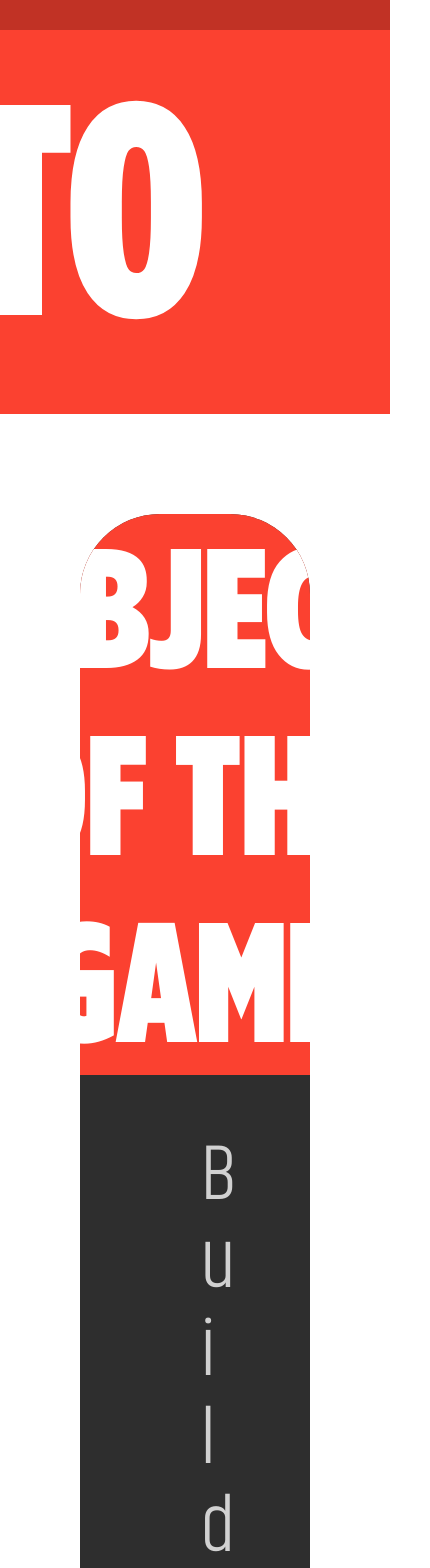
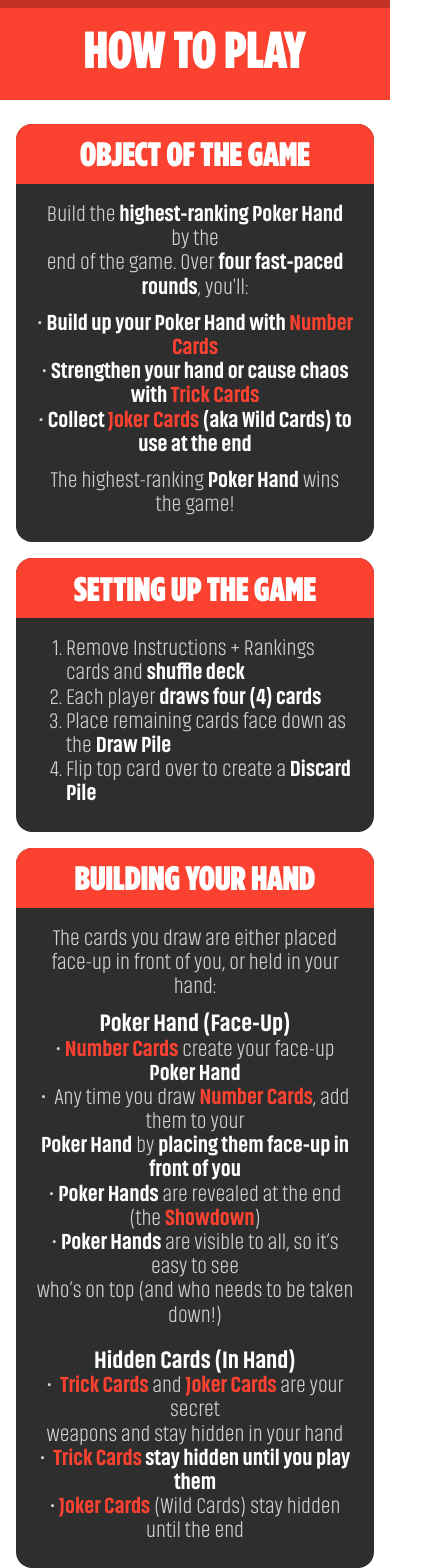
Before and after one commit to FuturaExtraBold/jokers, a React (Vite) app: page / in a window 390 px wide. Shown: the top 1568 px of the page, 430 px wide, since content can reach past the window. Built offline with nearby package versions, Linux system fonts and the light colour scheme.

Commit message:
Added fluid properties for responsive layout

```diff
--- a/src/components/Header/Header.scss
+++ b/src/components/Header/Header.scss
@@ -1,11 +1,13 @@
+@use "../../styles/mixins" as *;
+
 .header {
   position: relative;
   display: flex;
   width: 100%;
-  height: 414px;
+  height: fluid(100px, 414px);
   align-items: center;
   justify-content: center;
-  margin-bottom: 100px;
+  margin-bottom: fluid(24px, 100px);
   background-color: var(--color-accent);
 }
 
@@ -14,6 +16,6 @@
   top: 0;
   left: 0;
   width: 100%;
-  height: 30px;
+  height: fluid(8px, 30px);
   background-color: rgb(0 0 0 / 0.23);
 }
--- a/src/components/Panel/Panel.scss
+++ b/src/components/Panel/Panel.scss
@@ -1,3 +1,5 @@
+@use "../../styles/mixins" as *;
+
 .panel {
   position: relative;
   display: flex;
@@ -5,8 +7,8 @@
   width: 100%;
   flex-direction: column;
   justify-content: center;
-  border-radius: 80px;
-  margin-bottom: 60px;
+  border-radius: fluid(16px, 80px);
+  margin-bottom: fluid(16px, 60px);
   background-color: var(--color-grey);
 }
 
@@ -14,7 +16,7 @@
   position: relative;
   display: flex;
   width: 100%;
-  min-height: 260px;
+  min-height: fluid(60px, 260px);
   align-items: center;
   justify-content: center;
   background-color: var(--color-accent);
@@ -26,13 +28,13 @@
   height: 100%;
   flex-direction: column;
   justify-content: center;
-  padding: 60px 120px 80px;
+  padding: fluid(20px, 60px) fluid(20px, 70px) fluid(24px, 80px);
 }
 
 .panel__body > *:not(:last-child) {
-  margin-bottom: 30px;
+  margin-bottom: fluid(12px, 30px);
 }
 
 .panel__section:not(:last-child) {
-  margin-bottom: 60px;
+  margin-bottom: fluid(20px, 60px);
 }
--- a/src/styles/_layout.scss
+++ b/src/styles/_layout.scss
@@ -1,3 +1,5 @@
+@use "mixins" as *;
+
 .container {
   display: flex;
   width: 100%;
@@ -8,5 +10,5 @@
 }
 
 .container--padded {
-  padding: 0 80px;
+  padding-inline: fluid(16px, 80px);
 }
--- /dev/null
+++ b/src/styles/_mixins.scss
@@ -0,0 +1,24 @@
+@use "sass:math";
+
+/* stylelint-disable order/order */
+@function fluid($min, $max, $min-vw: 540px, $max-vw: 1920px) {
+  $slope: math.div($max - $min, $max-vw - $min-vw);
+  $intercept: $min - ($slope * $min-vw);
+
+  @return clamp(#{$min}, #{$intercept} + #{$slope * 100}vw, #{$max});
+}
+/* stylelint-enable order/order */
+
+@mixin fit {
+  position: absolute;
+  top: 0;
+  left: 0;
+  width: 100%;
+  height: 100%;
+}
+
+@mixin responsive-image {
+  display: block;
+  max-width: 100%;
+  height: auto;
+}
--- a/src/styles/_typography.scss
+++ b/src/styles/_typography.scss
@@ -1,7 +1,9 @@
+@use "mixins" as *;
+
 h1 {
   color: var(--color-header);
   font-family: var(--font-gotham);
-  font-size: 300px;
+  font-size: fluid(52px, 300px);
   font-weight: var(--font-gotham-xblack);
   text-transform: uppercase;
 }
@@ -9,7 +11,7 @@ h1 {
 h2 {
   color: var(--color-header);
   font-family: var(--font-gotham);
-  font-size: 170px;
+  font-size: fluid(34px, 170px);
   font-weight: var(--font-gotham-ultra);
   text-transform: uppercase;
 }
@@ -17,17 +19,15 @@ h2 {
 h3 {
   color: var(--color-header);
   font-family: var(--font-akhand);
-  font-size: 110px;
+  font-size: fluid(24px, 110px);
   font-weight: var(--font-akhand-extrabold);
-  letter-spacing: -2px;
 }
 
 .body {
   color: var(--color-body);
   font-family: var(--font-akhand);
-  font-size: 80px;
+  font-size: fluid(22px, 80px);
   font-weight: var(--font-akhand-light);
-  letter-spacing: -2px;
   line-height: 1.1;
   text-wrap: initial;
 }
@@ -35,7 +35,6 @@ h3 {
 .body--large {
   color: var(--color-header);
   font-weight: var(--font-akhand-extrabold);
-  letter-spacing: normal;
 }
 
 .body--list {
@@ -45,7 +44,7 @@ h3 {
 }
 
 .body--list-numbered {
-  padding-left: 60px;
+  padding-left: fluid(30px, 100px);
   list-style-type: decimal;
 }
 
```
Also changed, not shown: .stylelintrc.json.
